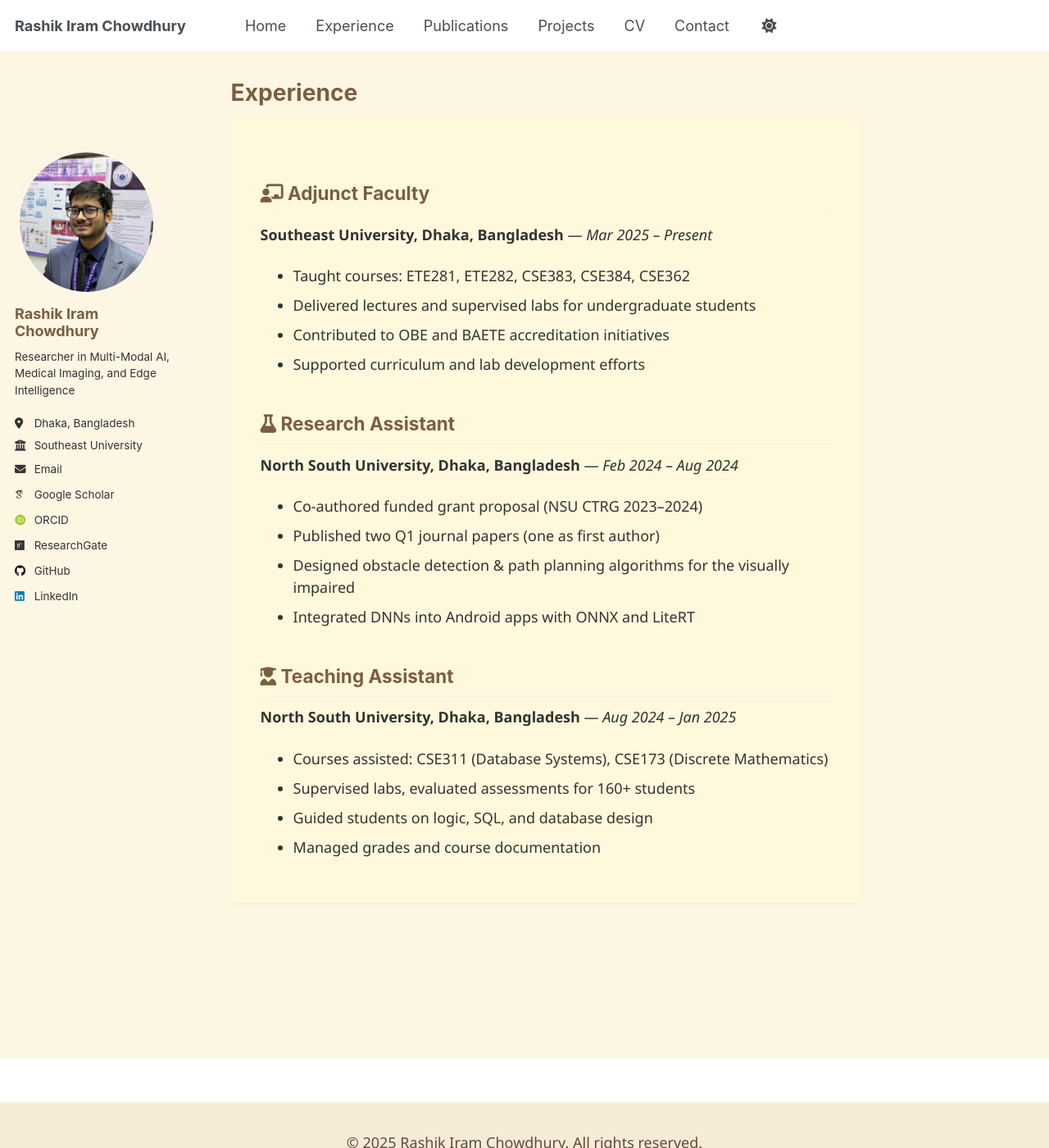
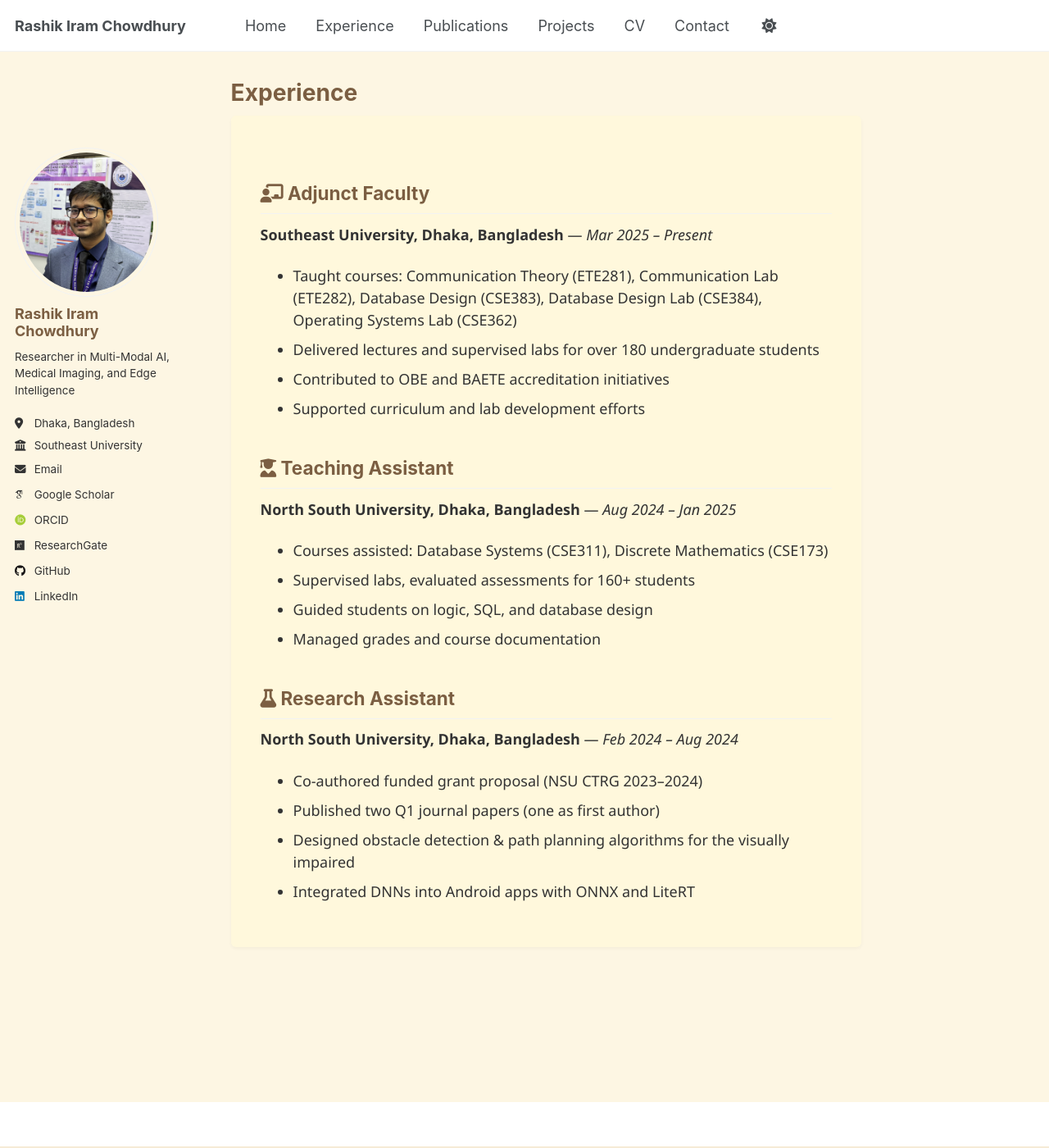
Before and after one commit to RashikIram/rashikiram.github.io, a Jekyll site: the page built from _pages/experience.html, in a window 1280 px wide and 1400 px high. Shown: the whole window at 82% size. Built offline with Jekyll 4.4.1, drawn with Linux system fonts in a browser that asks for light colours; some web fonts are replaced.

Commit message:
Update experience.html

```diff
--- a/_pages/experience.html
+++ b/_pages/experience.html
@@ -11,10 +11,21 @@ author_profile: true
     <h2><i class="fas fa-chalkboard-teacher"></i> Adjunct Faculty</h2>
     <p><strong>Southeast University, Dhaka, Bangladesh</strong> — <em>Mar 2025 – Present</em></p>
     <ul>
-      <li>Taught courses: ETE281, ETE282, CSE383, CSE384, CSE362</li>
-      <li>Delivered lectures and supervised labs for undergraduate students</li>
+      <li>Taught courses: Communication Theory (ETE281), Communication Lab (ETE282), Database Design (CSE383), Database Design Lab (CSE384), Operating Systems Lab (CSE362)</li>
+      <li>Delivered lectures and supervised labs for over 180 undergraduate students</li>
       <li>Contributed to OBE and BAETE accreditation initiatives</li>
       <li>Supported curriculum and lab development efforts</li>
+    </ul>
+  </div>
+
+  <div class="exp-card">
+    <h2><i class="fas fa-user-graduate"></i> Teaching Assistant</h2>
+    <p><strong>North South University, Dhaka, Bangladesh</strong> — <em>Aug 2024 – Jan 2025</em></p>
+    <ul>
+      <li>Courses assisted: Database Systems (CSE311), Discrete Mathematics (CSE173) </li>
+      <li>Supervised labs, evaluated assessments for 160+ students</li>
+      <li>Guided students on logic, SQL, and database design</li>
+      <li>Managed grades and course documentation</li>
     </ul>
   </div>
 
@@ -29,15 +40,4 @@ author_profile: true
     </ul>
   </div>
 
-  <div class="exp-card">
-    <h2><i class="fas fa-user-graduate"></i> Teaching Assistant</h2>
-    <p><strong>North South University, Dhaka, Bangladesh</strong> — <em>Aug 2024 – Jan 2025</em></p>
-    <ul>
-      <li>Courses assisted: CSE311 (Database Systems), CSE173 (Discrete Mathematics)</li>
-      <li>Supervised labs, evaluated assessments for 160+ students</li>
-      <li>Guided students on logic, SQL, and database design</li>
-      <li>Managed grades and course documentation</li>
-    </ul>
-  </div>
-
 </div>
```
